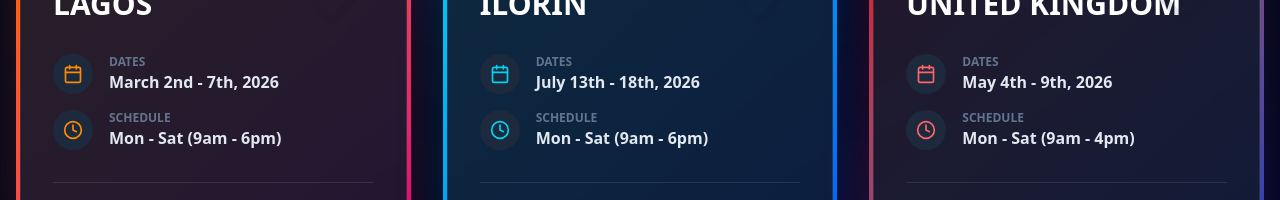
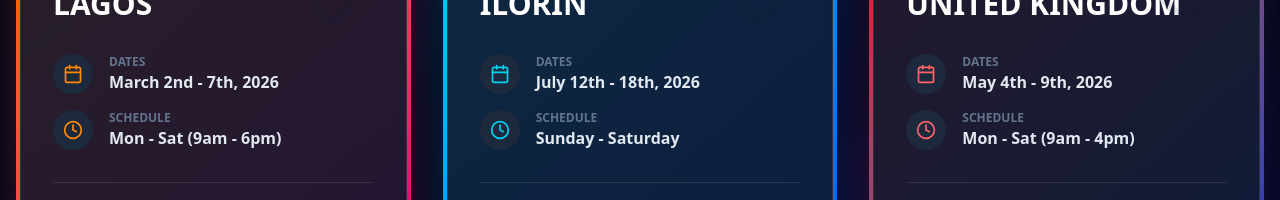
Before and after one commit to asejik/fma-registration, a React (Vite) app: page / in a window 1280 px wide. Shown: the part 1395-1595 px from the top of the page. Built offline with nearby package versions, Linux system fonts and the light colour scheme; no server answers.

Commit message:
feat: update Ilorin cohort dates and schedule display

```diff
--- a/src/components/InfoSection.jsx
+++ b/src/components/InfoSection.jsx
@@ -146,7 +146,7 @@ const InfoSection = () => {
                   </div>
                   <div>
                     <p className="text-xs text-slate-500 uppercase font-bold">Dates</p>
-                    <p className="font-semibold">July 13th - 18th, 2026</p>
+                    <p className="font-semibold">July 12th - 18th, 2026</p>
                   </div>
                 </div>
 
@@ -156,7 +156,7 @@ const InfoSection = () => {
                   </div>
                   <div>
                     <p className="text-xs text-slate-500 uppercase font-bold">Schedule</p>
-                    <p className="font-semibold">Mon - Sat (9am - 6pm)</p>
+                    <p className="font-semibold">Sunday - Saturday</p>
                   </div>
                 </div>
               </div>
```
